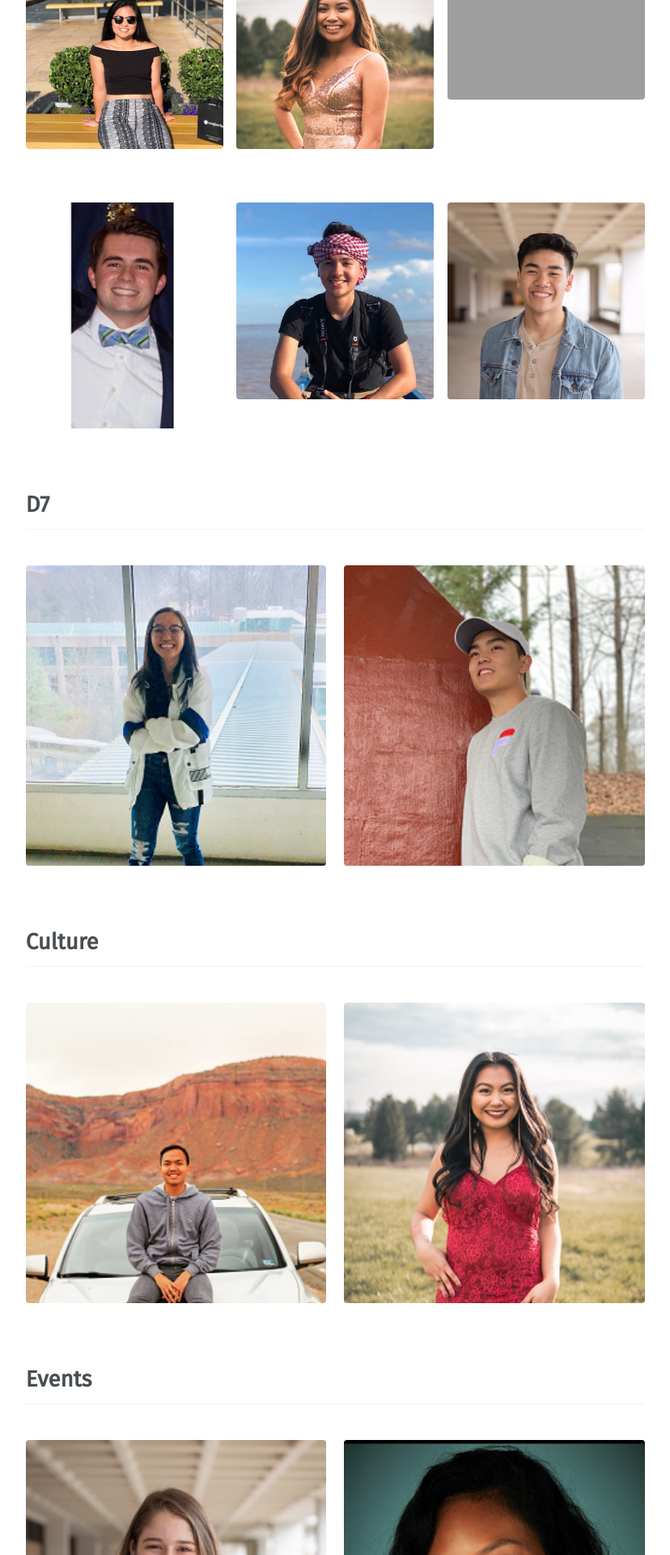
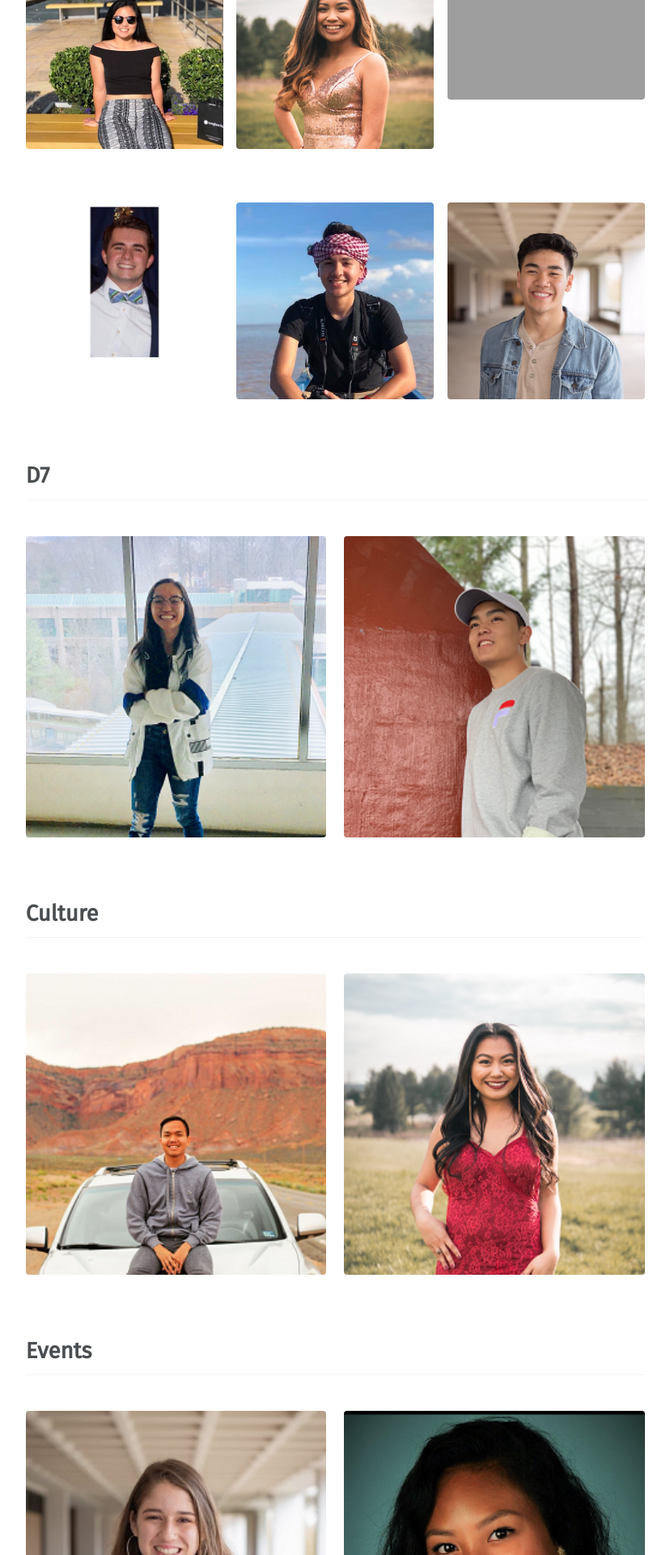
Before and after one commit to vtfasa/vtfasa.github.io, a Jekyll site: the page built from _pages/officers.md, in a window 1280 px wide. Shown: the part 1433-3353 px from the top of the page at 81% size, without its empty margins (252-1080 px from the left). Built offline with Jekyll 4.4.1, drawn with Linux system fonts in a browser that asks for light colours; some web fonts are replaced.

Commit message:
david_pic

```diff
--- a/_pages/officers.md
+++ b/_pages/officers.md
@@ -26,7 +26,7 @@ e_board1:
 # eboard gallery 2 (treasurer and historians)
 e_board2:
   - url: /officers/eboard/
-    image_path: /assets/images/officers/david.png
+    image_path: /assets/images/officers/david2.PNG
     alt: "David Brighton, Treasurer"
   - url: /officers/eboard/
     image_path: /assets/images/officers/shawn2.png
```
Also changed, not shown: assets/images/officers/david2.PNG (added).
